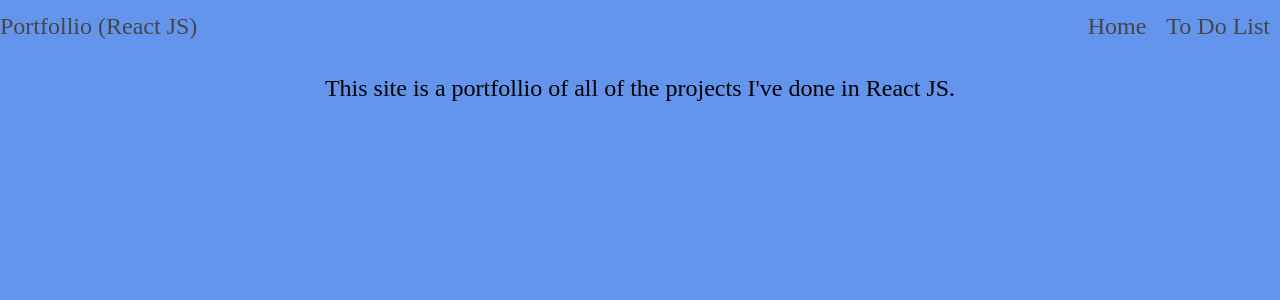
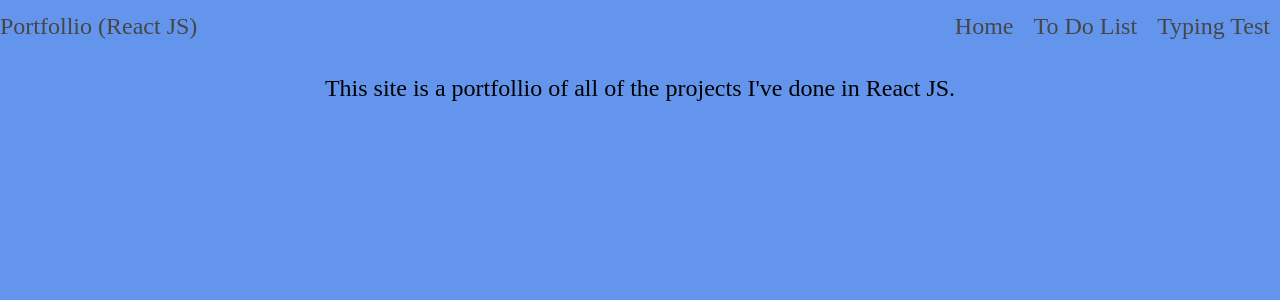
Before and after one commit to TClaypool00/portfolio-react, a React (Create React App) app in the folder portfolio/: page / in a window 1280 px wide. Shown: the top 300 px of the page. Built offline with nearby package versions, Linux system fonts and the light colour scheme.

Commit message:
Added Typing test page, no functionality yet

```diff
--- a/portfolio/src/App.js
+++ b/portfolio/src/App.js
@@ -2,9 +2,10 @@ import NavBar from './components/Navbar/NavBar';
 import './css/App.scss';
 import values from './values.json';
 import { BrowserRouter as Router, Route, Routes } from 'react-router-dom';
+import { useRef } from 'react';
 import Home from './pages/Home';
 import ToDo from './pages/ToDo';
-import { useRef } from 'react';
+import TypingTest from './pages/TypingTest';
 
 function App() {
   const errorMessageRef = useRef(null);
@@ -18,6 +19,7 @@ function App() {
         <Routes>
           <Route path={values.pages[0].url} element={<Home />} />
           <Route path={values.pages[1].url} element={<ToDo errorMessageRef={errorMessageRef} />} />
+          <Route path={values.pages[2].url} element={<TypingTest />} />
         </Routes>
       </div>
     </Router>
--- /dev/null
+++ b/portfolio/src/pages/TypingTest.js
@@ -0,0 +1,9 @@
+const TypingTest = () => {
+    return (
+        <>
+            Typing Test
+        </>
+    )
+}
+
+export default TypingTest;
--- a/portfolio/src/values.json
+++ b/portfolio/src/values.json
@@ -9,6 +9,10 @@
         {
             "url": "/to-do",
             "text": "To Do List"
+        },
+        {
+            "url": "/typing-test",
+            "text": "Typing Test"
         }
     ],
     "home": {
```
